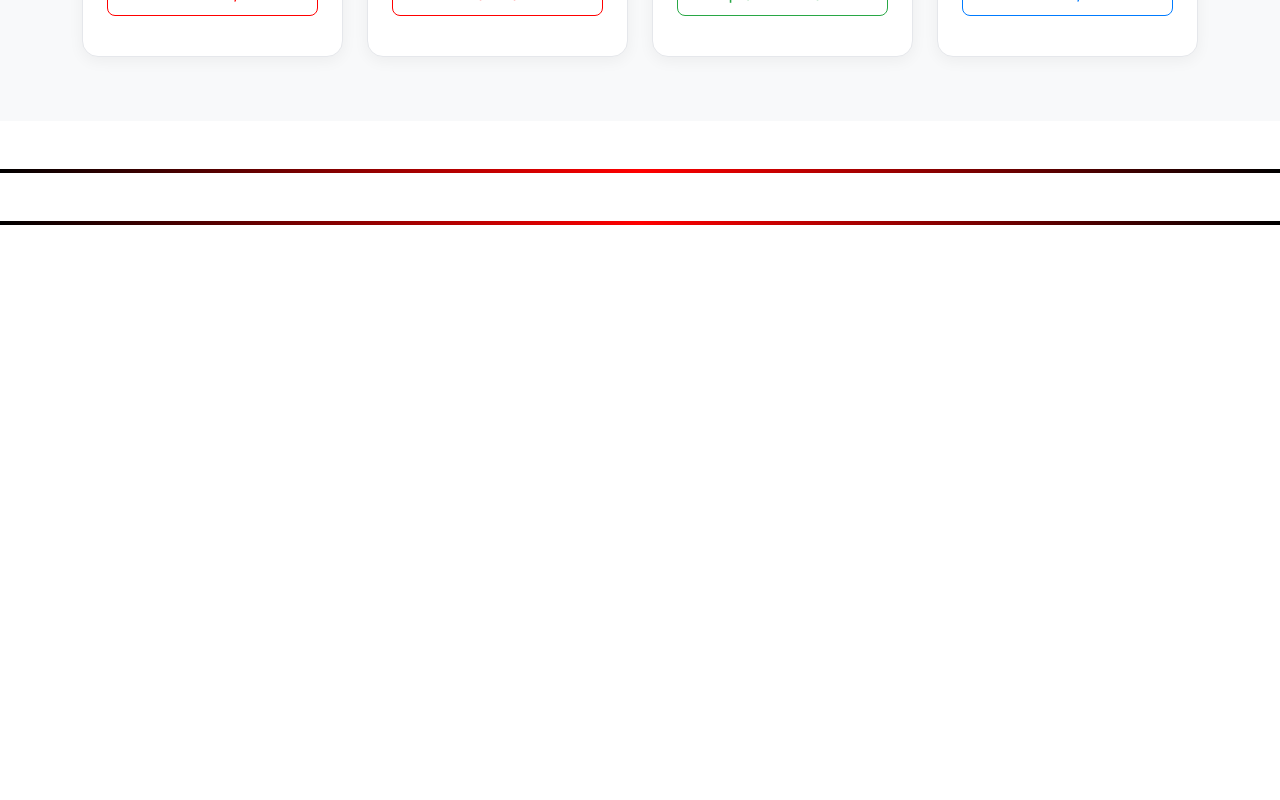
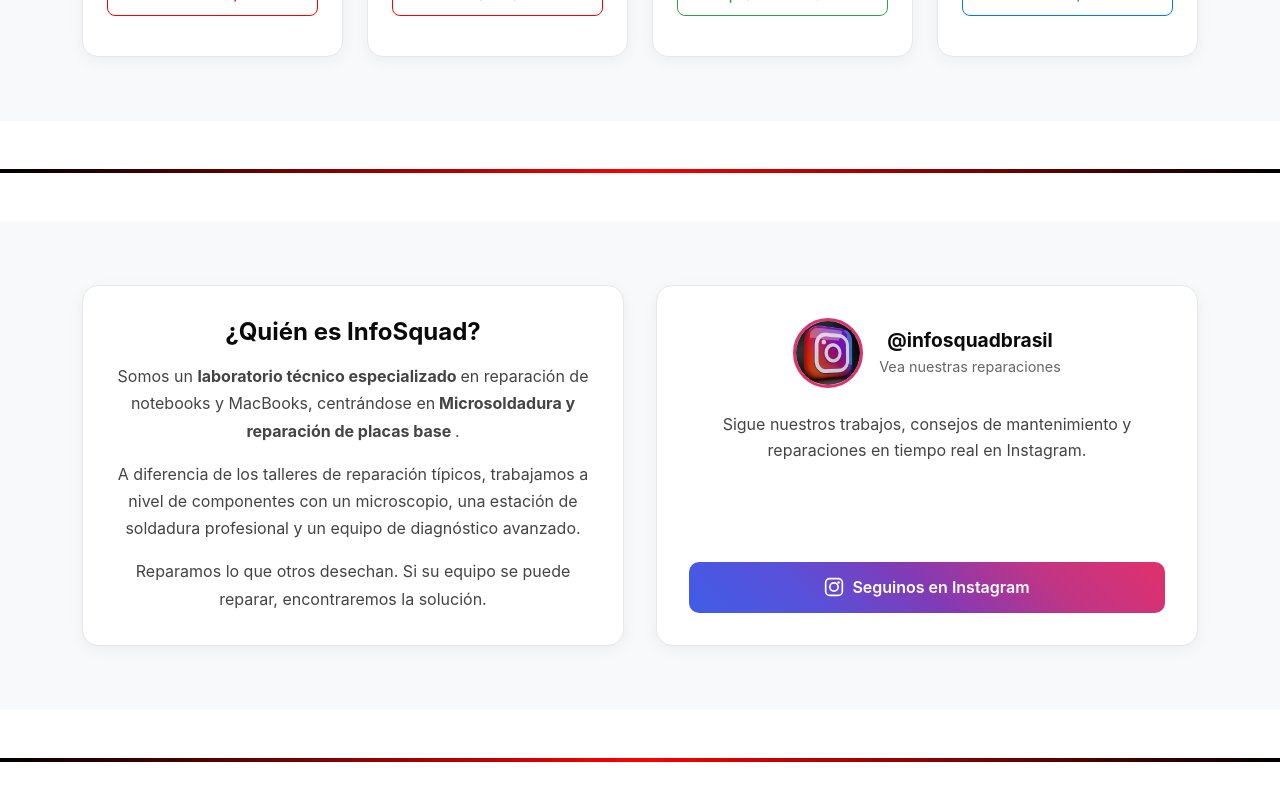
Before and after one commit to FrancoMED/BIOSTEC, a React (Create React App) app in the folder client/: page / in a window 1280 px wide. Shown: the part 1810-2610 px from the top of the page. Before the commit the page ends 2083 px from the top, so only its background shows below. Built offline with nearby package versions, Linux system fonts and the light colour scheme.

Commit message:
add component About and css modules

```diff
--- a/client/src/components/About/About.jsx
+++ b/client/src/components/About/About.jsx
@@ -1,11 +1,78 @@
-import React from "react";
+import React from 'react';
+import { Link } from 'react-router-dom';
+import styles from './About.module.css';
+import imageIG from '../../Images/IG.jpg';
 
-const About  = () => {
-    return (
-        <>
+const About = () => {
+	return (
+		<div id="sobre" class={styles.about_instagram_section}>
+			<div class="container">
+				<div class={styles.about_instagram_grid}>
+					<div class={styles.about_box}>
+						<h2>¿Quién es InfoSquad?</h2>
+						<p>
+							Somos un <strong> laboratorio técnico especializado </strong> en
+							reparación de notebooks y MacBooks, centrándose en
+							<strong> Microsoldadura y reparación de placas base </strong>.
+						</p>
+						<p>
+							A diferencia de los talleres de reparación típicos, trabajamos a
+							nivel de componentes con un microscopio, una estación de soldadura
+							profesional y un equipo de diagnóstico avanzado.
+						</p>
+						<p>
+							Reparamos lo que otros desechan. Si su equipo se puede reparar,
+							encontraremos la solución.
+						</p>
+					</div>
 
-        </>
-    )
-}
+					<div class={styles.instagram_box_v2}>
+						<div class={styles.instagram_header}>
+							<img src={imageIG} alt="Instagram InfoSquad" />
+							<div>
+								<h3>@infosquadbrasil</h3>
+								<p>Vea nuestras reparaciones</p>
+							</div>
+						</div>
+						<div class={styles.instagram_preview}>
+							<p>
+								Sigue nuestros trabajos, consejos de mantenimiento y
+								reparaciones en tiempo real en Instagram.
+							</p>
+						</div>
+						<Link
+							to="https://www.instagram.com/infosquadbrasil/"
+							target="_blank"
+							rel="noreferrer"
+							class={styles.btn_instagram_v2}
+						>
+							<svg
+								xmlns="http://www.w3.org/2000/svg"
+								width="20"
+								height="20"
+								viewBox="0 0 24 24"
+								fill="none"
+								stroke="white"
+								stroke-width="2"
+								stroke-linecap="round"
+								stroke-linejoin="round"
+							>
+								{/* <!-- Marco cuadrado redondeado --> */}
+								<rect x="2" y="2" width="20" height="20" rx="5" ry="5" />
+
+								{/* <!-- Círculo central --> */}
+								<circle cx="12" cy="12" r="5" />
+
+								{/* <!-- Punto superior derecho separado --> */}
+								<circle cx="17.5" cy="6.5" r="1.5" fill="white" stroke="none" />
+							</svg>
+							Seguinos en Instagram
+						</Link>
+					</div>
+				</div>
+			</div>
+		</div>
+	);
+};
 
 export default About;
--- /dev/null
+++ b/client/src/components/About/About.module.css
@@ -0,0 +1,123 @@
+.about_instagram_section {
+	padding: 4rem 0;
+	background: #f8f9fa;
+}
+
+.about_instagram_grid {
+	display: grid;
+	grid-template-columns: 1fr 1fr;
+	gap: 2rem;
+	align-items: stretch;
+}
+
+@media (max-width: 991px) {
+	.about_instagram_grid {
+		grid-template-columns: 1fr;
+	}
+}
+
+.about_box {
+	background: white;
+	padding: 2rem;
+	border-radius: 16px;
+	box-shadow: 0 4px 15px rgba(0, 0, 0, 0.05);
+	border: 1px solid #e5e7eb;
+}
+
+.about_box h2 {
+	font-size: 1.5rem;
+	font-weight: 700;
+	margin-bottom: 1rem;
+	color: #0a0a0a;
+}
+
+.about_box p {
+	font-size: 1rem;
+	color: #444;
+	line-height: 1.7;
+	margin-bottom: 1rem;
+}
+
+.about_box p:last-child {
+	margin-bottom: 0;
+}
+
+.instagram_box_v2 {
+	background: white;
+	padding: 2rem;
+	border-radius: 16px;
+	box-shadow: 0 4px 15px rgba(0, 0, 0, 0.05);
+	border: 1px solid #e5e7eb;
+	display: flex;
+	flex-direction: column;
+}
+
+.instagram_header {
+	display: flex;
+	justify-content: center;
+	align-items: center;
+	gap: 1rem;
+	margin-bottom: 1.5rem;
+}
+
+.instagram_header img {
+	width: 70px;
+	height: 70px;
+	border-radius: 50%;
+	object-fit: cover;
+	border: 3px solid #e1306c;
+}
+
+.instagram_header h3 {
+	font-size: 1.2rem;
+	font-weight: 700;
+	margin: 0 0 0.25rem 0;
+	color: #0a0a0a;
+}
+
+.instagram_header p {
+	font-size: 0.9rem;
+	color: #666;
+	margin: 0;
+}
+
+.instagram_preview {
+	flex: 1;
+	margin-bottom: 1.5rem;
+}
+
+.instagram_preview p {
+	font-size: 1rem;
+	color: #444;
+	line-height: 1.6;
+	margin: 0;
+}
+
+.btn_instagram_v2 {
+	display: inline-flex;
+	align-items: center;
+	justify-content: center;
+	gap: 0.5rem;
+	background: linear-gradient(
+		45deg,
+		#405de6,
+		#5851db,
+		#833ab4,
+		#c13584,
+		#e1306c
+	);
+	color: white;
+	padding: 0.85rem 1.5rem;
+	border-radius: 10px;
+	text-decoration: none;
+	font-weight: 600;
+	font-size: 1rem;
+	transition: all 0.3s ease;
+	margin-top: auto;
+}
+
+.btn_instagram_v2:hover {
+	opacity: 0.9;
+	transform: translateY(-2px);
+	color: white;
+}
```
